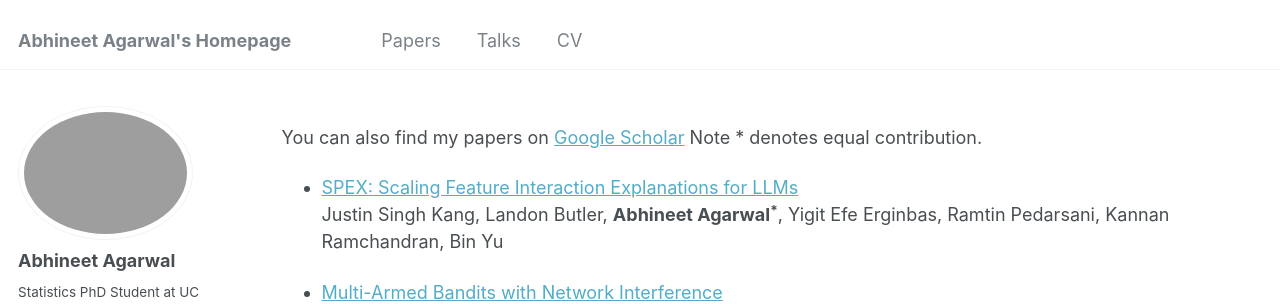
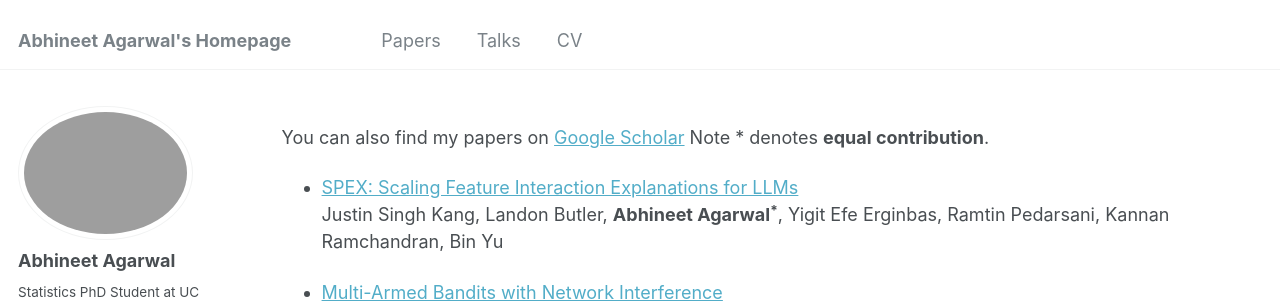
Before and after one commit to aagarwal1996/aagarwal1996.github.io, a Jekyll site: the page built from _pages/publications.md, in a window 1280 px wide and 900 px high. Shown: the top 304 px of the window. Built offline with Jekyll 4.4.1, drawn with Linux system fonts in a browser that asks for light colours; some web fonts are replaced.

```diff
--- a/_pages/publications.md
+++ b/_pages/publications.md
@@ -5,7 +5,7 @@ permalink: /publications/
 author_profile: true
 ---
 
-You can also find my papers on [Google Scholar](https://scholar.google.com/citations?user=8282541233&hl=en) Note \* denotes equal contribution.
+You can also find my papers on [Google Scholar](https://scholar.google.com/citations?user=8282541233&hl=en) Note \* denotes **equal contribution**.
 
 * [SPEX: Scaling Feature Interaction Explanations for LLMs](https://arxiv.org/abs/2502.13870)<br>
   Justin Singh Kang, Landon Butler, **Abhineet Agarwal<sup>*</sup>**, Yigit Efe Erginbas, Ramtin Pedarsani, Kannan Ramchandran, Bin Yu
```
